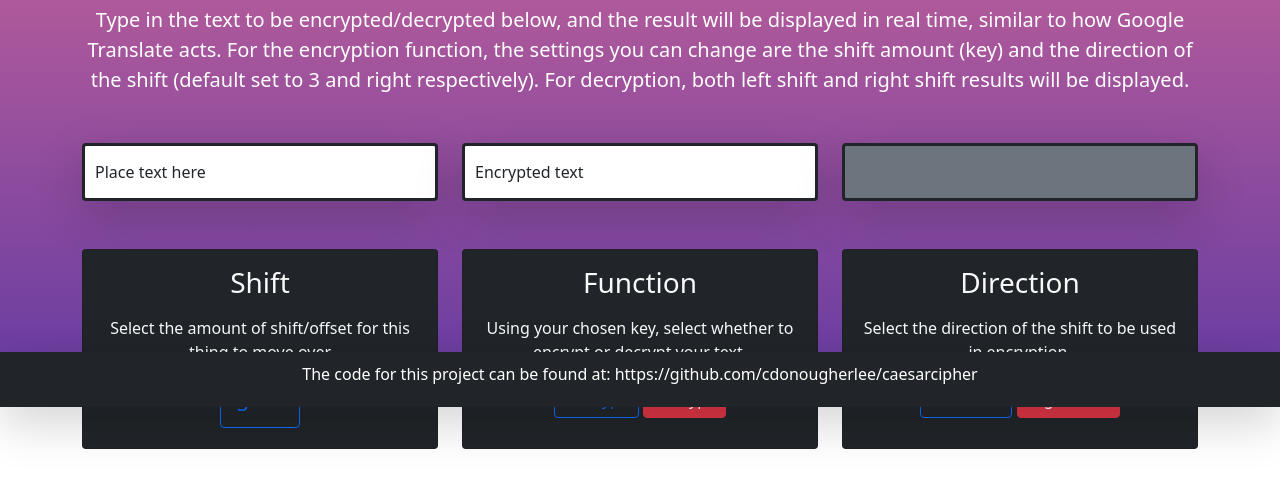
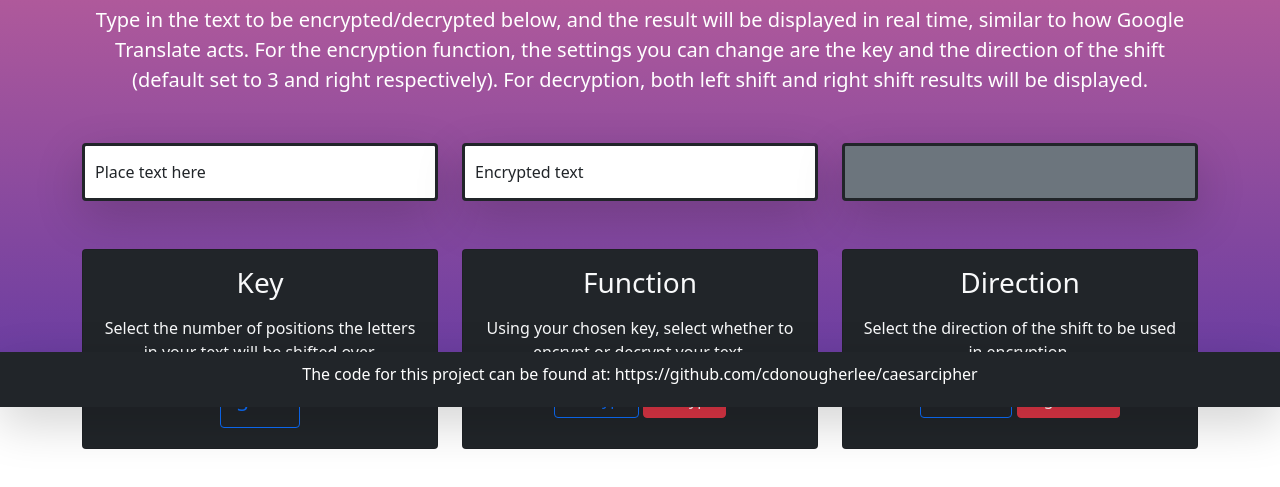
Before and after one commit to cdonougherlee/caesarcipher, a plain HTML site: page index.html in a window 1280 px wide. Shown: the part 393-880 px from the top of the page. Drawn offline with nearby package versions, Linux system fonts and the light colour scheme.

Commit message:
Update index.html
Edited explanation text, added link to footer

```diff
--- a/index.html
+++ b/index.html
@@ -12,13 +12,13 @@
     <!-- Introduction -->
     <header class="container text-white text-center">
       <h1 class="display-3 p-3 pt-4">Introduction</h1>
-      <p class="lead">The Caesar cipher (aka the shift cipher) is a simple and widely known encryption technique. It was invented by Julius Caesar during times of the Roman Empire for confidential military communications. It works as a substitution cipher, where each letter in the alphabet is replaced by another letter located a fixed number of positions down the alphabet (which wraps around itself). For example, if a right shift was used and the key was 3, the letter B would be replaced with E.</p>
+      <p class="lead">The Caesar cipher (aka the shift cipher) is a simple and widely known encryption technique. It was invented by Julius Caesar during times of the Roman Empire for confidential military communications. It works as a substitution cipher, where each letter in the alphabet is replaced by another letter located a fixed number of positions down the alphabet (which wraps around itself). For example, if the key was 3 and the shift direction was to the right, the letter B would be replaced with E.</p>
     </header>
 
     <!-- How to use -->
     <section class="container text-white text-center">
       <h2 class="display-4 p-3">How to use</h2>
-      <p class="lead">Type in the text to be encrypted/decrypted below, and the result will be displayed in real time, similar to  how Google Translate acts. For the encryption function, the settings you can change are the shift amount (key) and the direction of the shift (default set to 3 and right respectively). For decryption, both left shift and right shift results will be displayed.</p>
+      <p class="lead">Type in the text to be encrypted/decrypted below, and the result will be displayed in real time, similar to  how Google Translate acts. For the encryption function, the settings you can change are the key and the direction of the shift (default set to 3 and right respectively). For decryption, both left shift and right shift results will be displayed.</p>
     </section>
 
     <!-- Input/Output fields -->
@@ -54,9 +54,9 @@
           <div class="col-lg">
             <div class="box card bg-dark text-light">
               <div class="card-body text-center">
-                <h3 class="card-title mb-3">Shift</h3>
+                <h3 class="card-title mb-3">Key</h3>
                 <p class="card-text">
-                  Select the amount of shift/offset for this thing to move over
+                  Select the number of positions the letters in your text will be shifted over.
                 </p>
                 <div class="d-flex justify-content-center">
                   <select class="form-select form-select-lg col bg-dark text-primary border-1 border-primary">
@@ -133,7 +133,7 @@
 
 
   <footer class="p-2 bg-dark text-white text-center shadow-lg">
-    <span class="align-middle">The code for this project can be found at: https://github.com/cdonougherlee/caesarcipher</span>
+    <span class="align-middle">The code for this project can be found at: <a class="text-white text-decoration-none" href="https://github.com/cdonougherlee/caesarcipher">https://github.com/cdonougherlee/caesarcipher</a></span>
   </footer>
 
   <script src="main.js"></script>
```
